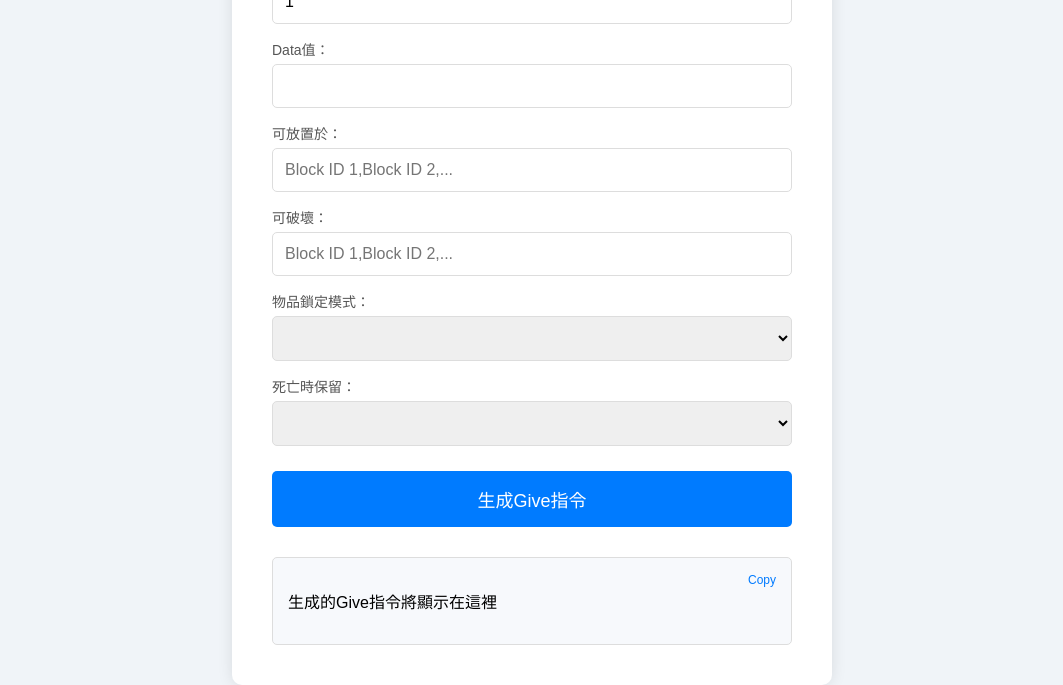
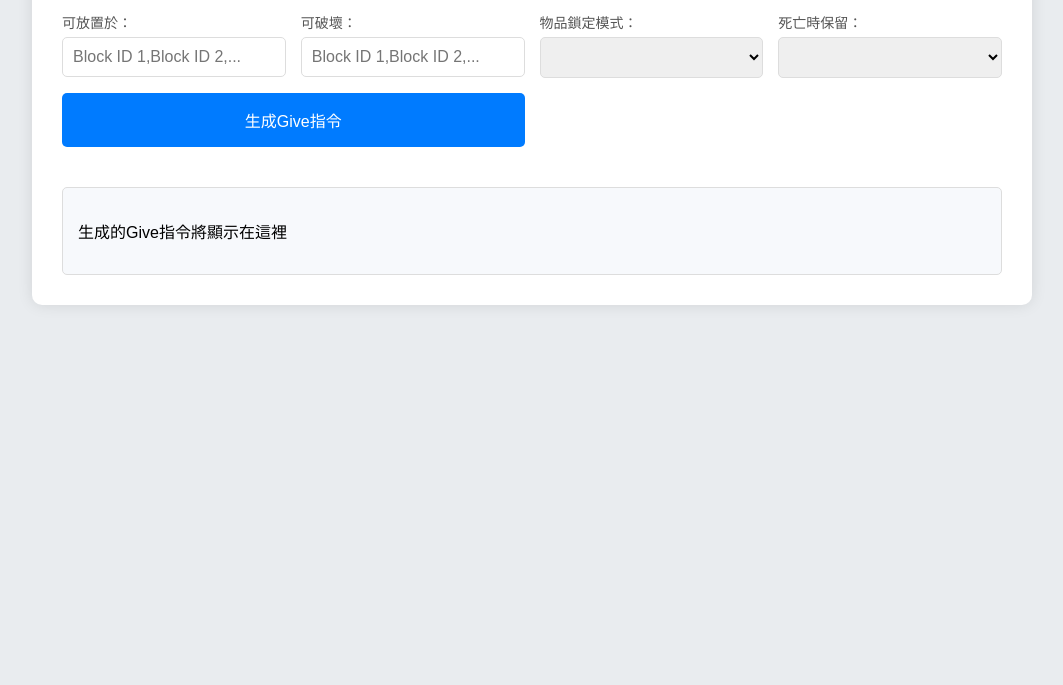
Before and after one commit to EricbobXD/mcpe.cmd-give, a plain HTML site: page index.html in a window 1280 px wide. Shown: the part 343-1028 px from the top of the page, without its empty margins (108-1171 px from the left). After the commit the page ends 800 px from the top, so only its background shows below. Drawn offline with Linux system fonts and the light colour scheme.

Commit message:
Update index.html

```diff
--- a/index.html
+++ b/index.html
@@ -5,7 +5,7 @@
   <style>
     body {
       font-family: 'Arial', sans-serif;
-      background: #f0f4f8;
+      background: #e9ecef;
       display: flex;
       justify-content: center;
       align-items: center;
@@ -14,22 +14,24 @@
     }
     .container {
       background-color: #ffffff;
-      padding: 40px;
+      padding: 30px;
       border-radius: 10px;
       box-shadow: 0 0 15px rgba(0,0,0,0.1);
-      max-width: 600px;
+      max-width: 1000px;
       width: 100%;
       box-sizing: border-box;
+      display: flex;
+      flex-direction: column;
+      gap: 20px;
     }
     h1 {
-      font-size: 28px;
+      font-size: 26px;
       color: #333;
       text-align: center;
-      margin-bottom: 30px;
     }
     form {
       display: grid;
-      grid-template-columns: 1fr;
+      grid-template-columns: repeat(auto-fill, minmax(200px, 1fr));
       gap: 15px;
     }
     .form-group {
@@ -42,7 +44,7 @@
       margin-bottom: 5px;
     }
     input, select {
-      padding: 12px;
+      padding: 10px;
       border: 1px solid #ddd;
       border-radius: 5px;
       font-size: 16px;
@@ -59,10 +61,10 @@
       border: none;
       cursor: pointer;
       padding: 15px;
-      font-size: 18px;
+      font-size: 16px;
       border-radius: 5px;
       transition: background-color 0.3s;
-      margin-top: 10px;
+      grid-column: span 2;
     }
     input[type="submit"]:hover {
       background-color: #0056b3;
@@ -72,12 +74,15 @@
       border: 1px solid #ddd;
       border-radius: 5px;
       padding: 15px;
-      margin-top: 30px;
+      margin-top: 20px;
       word-break: break-word;
+      position: relative;
+      cursor: not-allowed;
+    }
+    .generated-command.copyable {
       cursor: pointer;
-      position: relative;
     }
-    .generated-command::after {
+    .generated-command.copyable::after {
       content: 'Copy';
       position: absolute;
       right: 15px;
@@ -86,7 +91,7 @@
       color: #007BFF;
       cursor: pointer;
     }
-    .generated-command:hover::after {
+    .generated-command.copyable:hover::after {
       color: #0056b3;
     }
   </style>
@@ -143,7 +148,7 @@
       <input type="submit" value="生成Give指令">
     </form>
 
-    <div id="generated_command" class="generated-command" onclick="copyCommand()">
+    <div id="generated_command" class="generated-command">
       <p id="command_text">生成的Give指令將顯示在這裡</p>
     </div>
   </div>
@@ -187,9 +192,11 @@
         giveCommand += ` {${components.join(', ')}}`;
       }
       commandText.textContent = giveCommand;
+      generatedCommand.classList.add('copyable');
     });
 
-    function copyCommand() {
+    generatedCommand.addEventListener('click', function() {
+      if (generatedCommand.classList.contains('copyable')) {
         const command = commandText.textContent;
         navigator.clipboard.writeText(command).then(() => {
           alert('指令已複製到剪貼板!');
@@ -197,6 +204,7 @@
           console.error('複製失敗:', err);
         });
       }
+    });
   </script>
 </body>
 </html>
```
Lines whose indentation alone changed are shown as unchanged.
